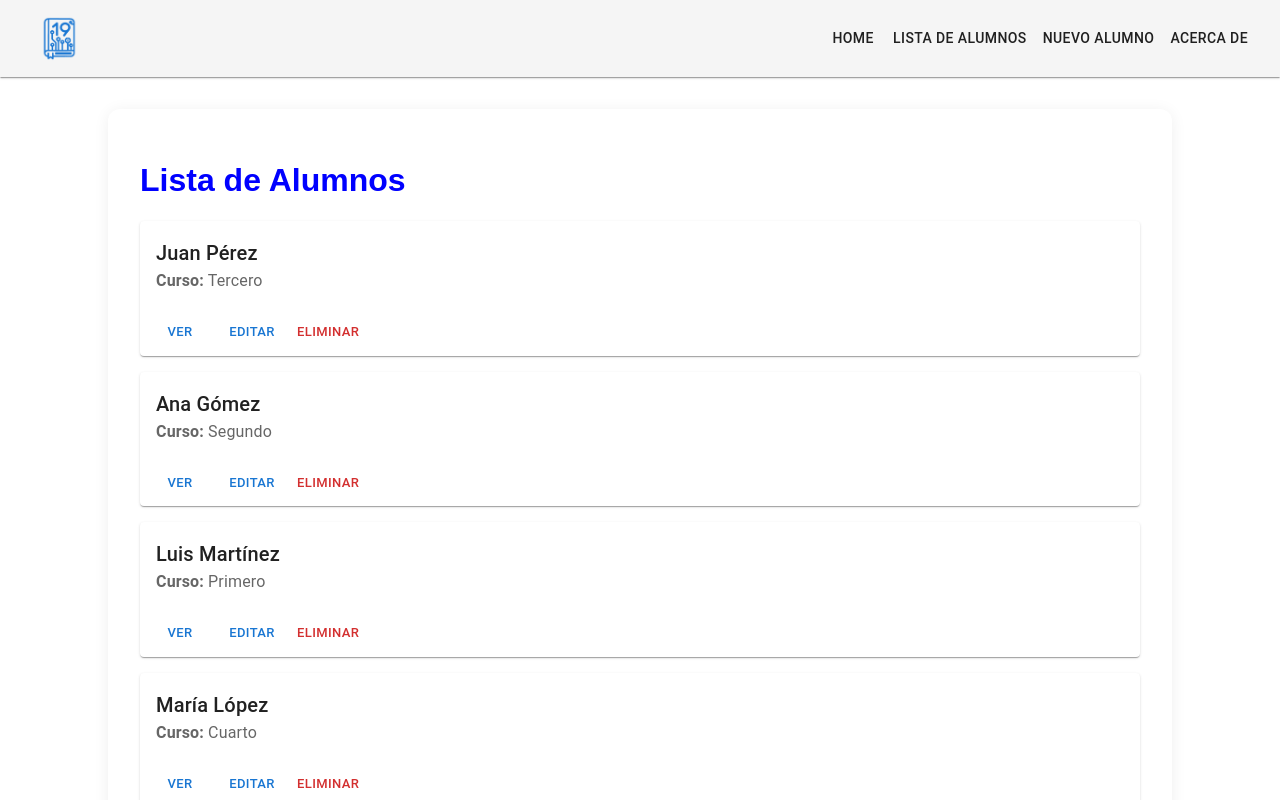
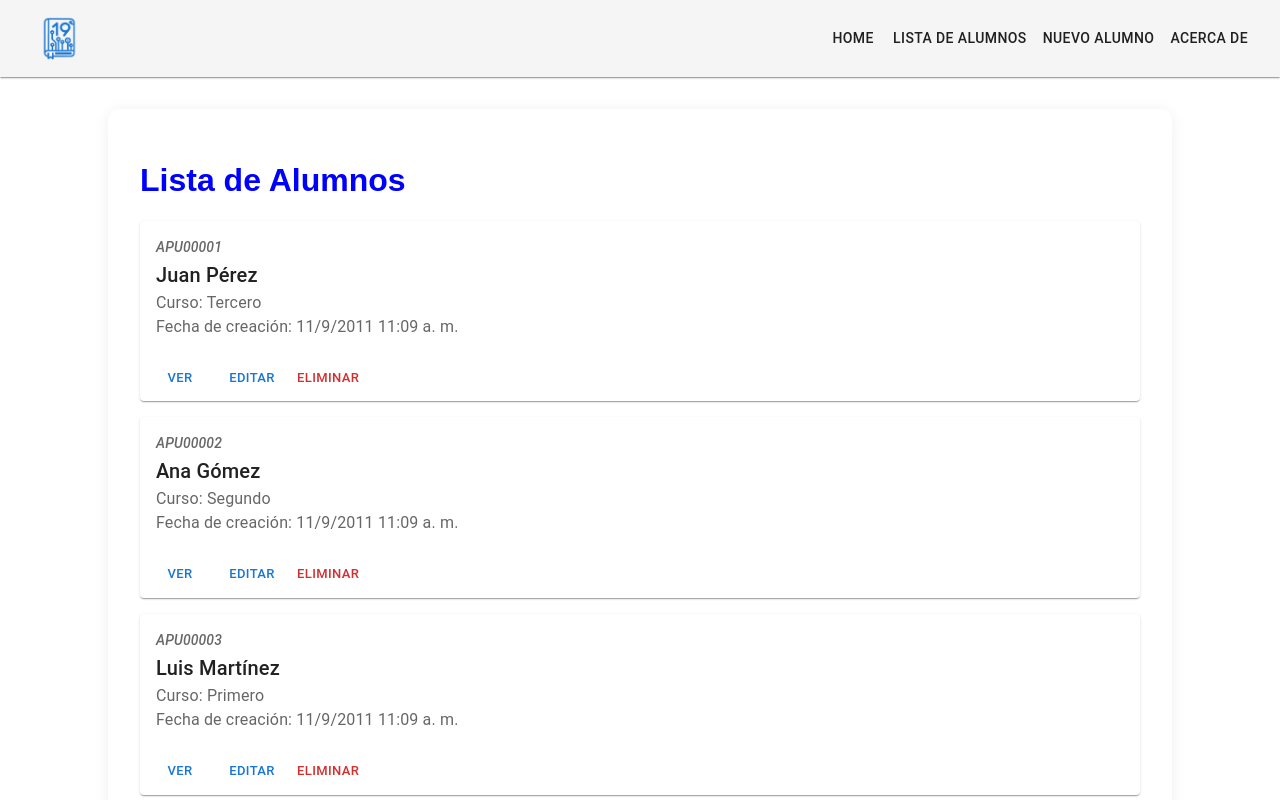
Before and after one commit to matiasvargas-dev/pv_tp5_grupo19, a React (Vite) app: page /lista-alumnos in a window 1280 px wide. Shown: the top 800 px of the page. Built offline with nearby package versions, Linux system fonts and the light colour scheme.

Commit message:
feat: mostrar LU en cursiva y fecha de creacion en AlumnoCard y AlumnoDetalles

```diff
--- a/src/views/ListaAlumno/AlumnoDetalle.jsx
+++ b/src/views/ListaAlumno/AlumnoDetalle.jsx
@@ -36,6 +36,9 @@ const AlumnoDetalle = ({ alumnos, editarAlumno }) => {
           <strong>Domicilio:</strong> {alumno.domicilio || "No especificado"}<br />
           <strong>Teléfono:</strong> {alumno.telefono || "No especificado"}
         </Typography>
+        <Typography color="text.secondary">
+          <strong>Fecha de creación:</strong> {new Date(alumno.id).toLocaleDateString('es-AR')} {new Date(alumno.id).toLocaleTimeString('es-AR', { hour: '2-digit', minute: '2-digit' })}
+        </Typography>
       </CardContent>
       <CardActions sx={{mt: 0.1}}>
         <Button
--- a/src/views/ListaAlumno/components/AlumnoCard.jsx
+++ b/src/views/ListaAlumno/components/AlumnoCard.jsx
@@ -6,15 +6,21 @@ import Typography from "@mui/material/Typography";
 import Button from "@mui/material/Button";
 
 const AlumnoCard = ({ alumno, onDelete, onEditar }) => {
-  const { id, nombre, apellido, curso } = alumno;
+  const { id, nombre, apellido, curso, lu } = alumno;
   return (
     <Card sx={{ mb: 2 }}>
       <CardContent>
+        <Typography variant="subtitle2" component="div" color="text.secondary">
+          <em>{lu}</em>
+        </Typography>
         <Typography variant="h6" component="div">
           {nombre} {apellido}
         </Typography>
         <Typography color="text.secondary">
-          <strong>Curso:</strong> {curso}
+          Curso: {curso}
+        </Typography>
+        <Typography color="text.secondary">
+         Fecha de creación: {new Date(id).toLocaleDateString('es-AR')} {new Date(id).toLocaleTimeString('es-AR', { hour: '2-digit', minute: '2-digit' })}
         </Typography>
       </CardContent>
       <CardActions>
```
